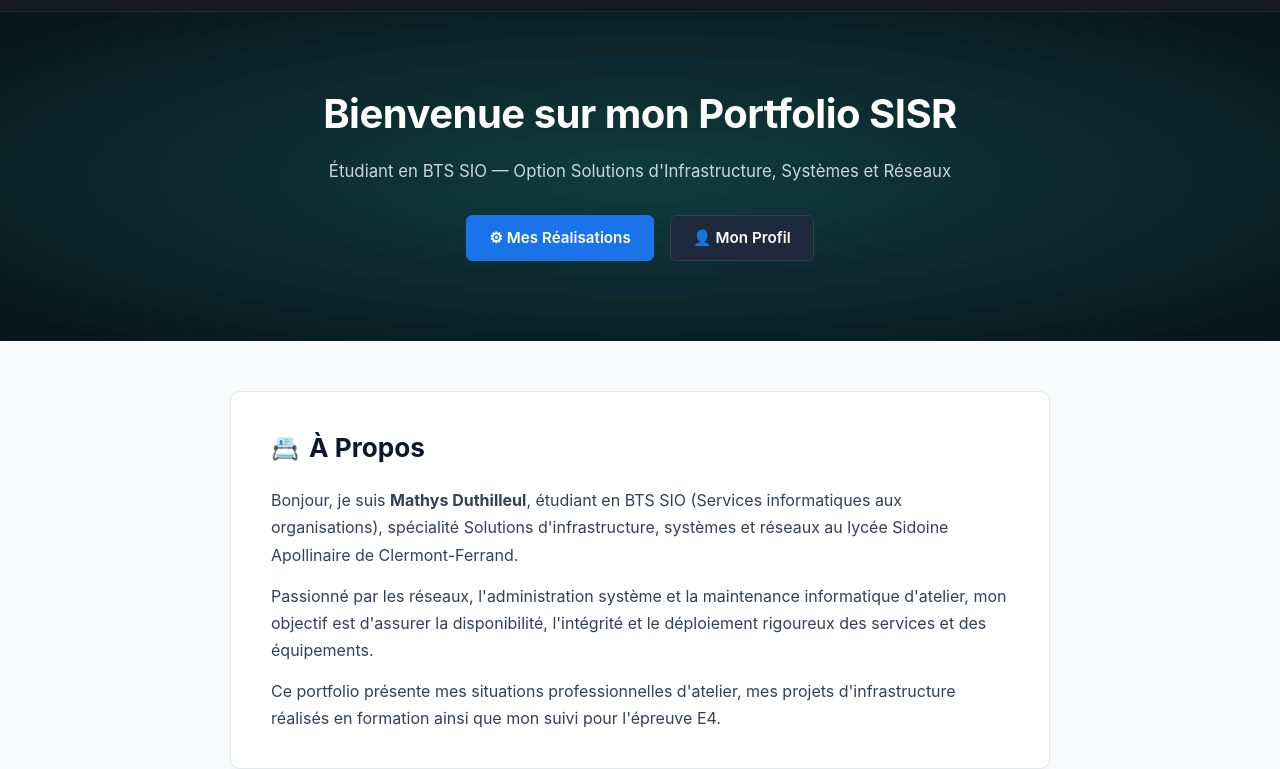
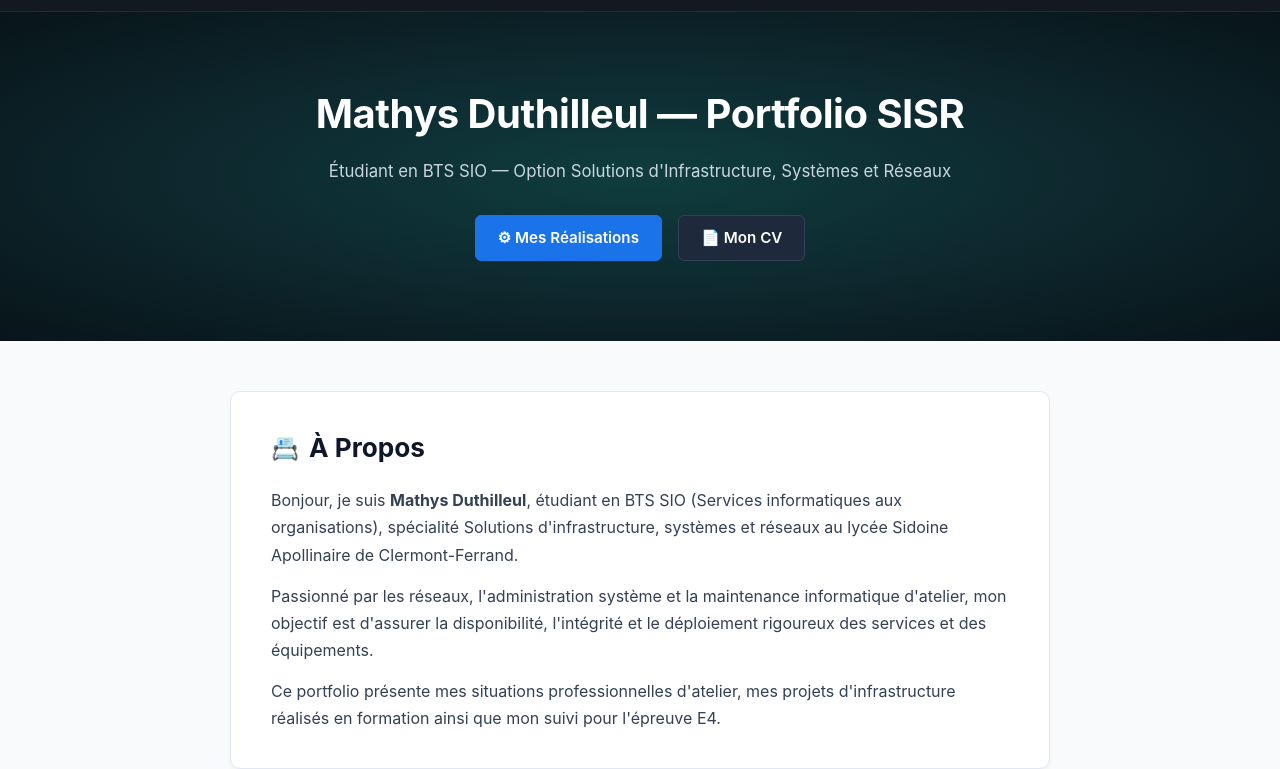
Before and after one commit to mathysduthilleul/mathysduthilleulportfolio.github.io, a plain HTML site: page index.html in a window 1280 px wide. Shown: the part 46-815 px from the top of the page. Drawn offline with Linux system fonts and the light colour scheme.

Commit message:
Update index.html

```diff
--- a/index.html
+++ b/index.html
@@ -3,7 +3,7 @@
 <head>
   <meta charset="UTF-8">
   <meta name="viewport" content="width=device-width, initial-scale=1.0">
-  <title>Portfolio SISR — Mathys Duthilleul</title>
+  <title>Mathys Duthilleul — Portfolio SISR</title>
   <style>
     * {
       box-sizing: border-box;
@@ -186,7 +186,7 @@
       border-bottom: 2px solid #e2e8f0;
     }
 
-    /* Cartes pour Annexe E4, Stages, Réalisations */
+    /* Cartes */
     .card {
       background: #ffffff;
       border: 1px solid #e2e8f0;
@@ -274,17 +274,17 @@
 
   <!-- Hero Section -->
   <div class="hero">
-    <h1>Bienvenue sur mon Portfolio SISR</h1>
+    <h1>Mathys Duthilleul — Portfolio SISR</h1>
     <p>Étudiant en BTS SIO — Option Solutions d'Infrastructure, Systèmes et Réseaux</p>
     <div class="hero-buttons">
       <a href="#realisations" class="btn btn-blue">⚙ Mes Réalisations</a>
-      <a href="#a-propos" class="btn btn-dark">👤 Mon Profil</a>
+      <a href="CV.pdf" target="_blank" class="btn btn-dark">📄 Mon CV</a>
     </div>
   </div>
 
   <div class="container">
 
-    <!-- À Propos (centré, pleine largeur, sans graphique de compétences) -->
+    <!-- À Propos -->
     <div class="about-card" id="a-propos">
       <div class="section-title">
         <span>📇</span>
@@ -417,7 +417,7 @@
         </p>
         <ul>
           <li><strong>Outils utilisés :</strong> agrégateur de flux RSS (Feedly), alertes thématiques, bulletins de sécurité CERT-FR / ANSSI.</li>
-          <li><strong>Thématique principale :</strong> [À compléter avec ton sujet de veille : ex. Transition vers les architectures Zero Trust / Gestion et sécurité des vulnérabilités firmware].</li>
+          <li><strong>Thématique principale :</strong> [À compléter avec ton sujet de veille : ex. Transition vers les architectures Zero Trust / Sécurité des firmwares UEFI].</li>
         </ul>
       </div>
     </section>
```
